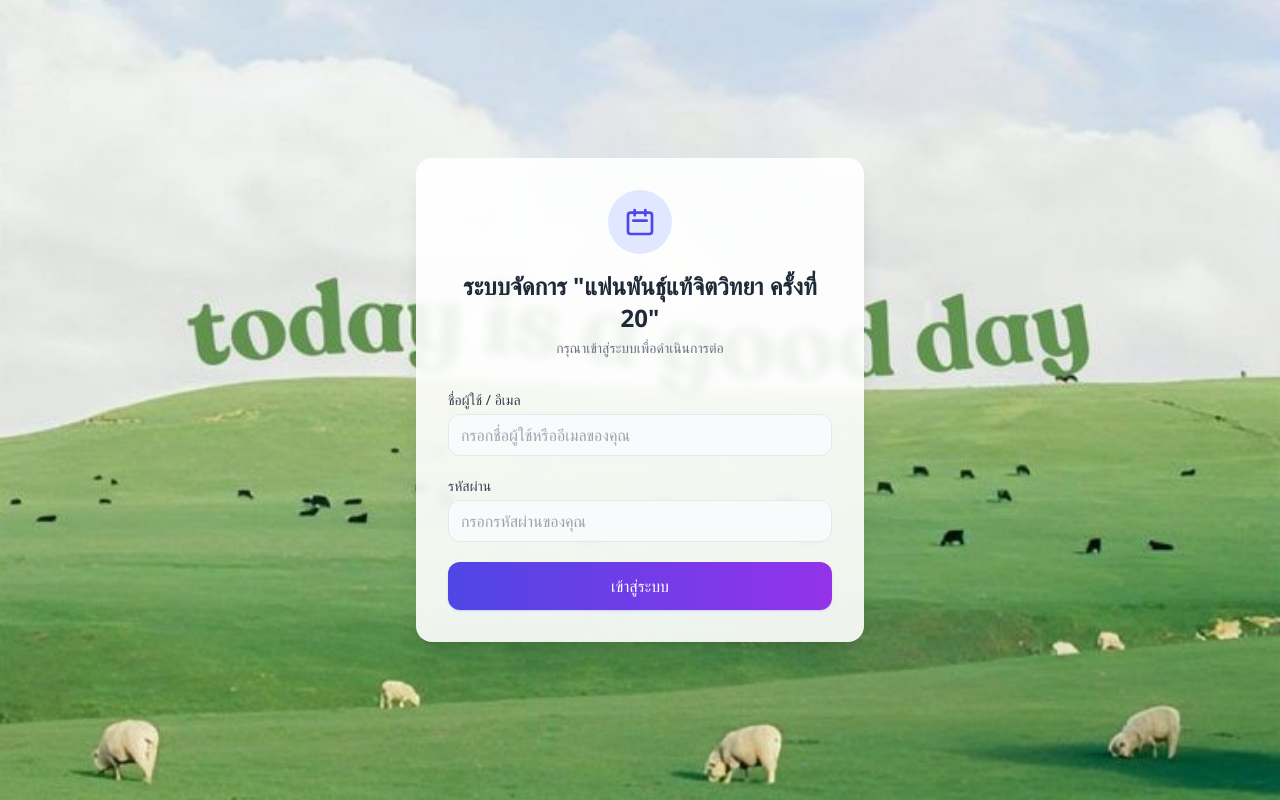
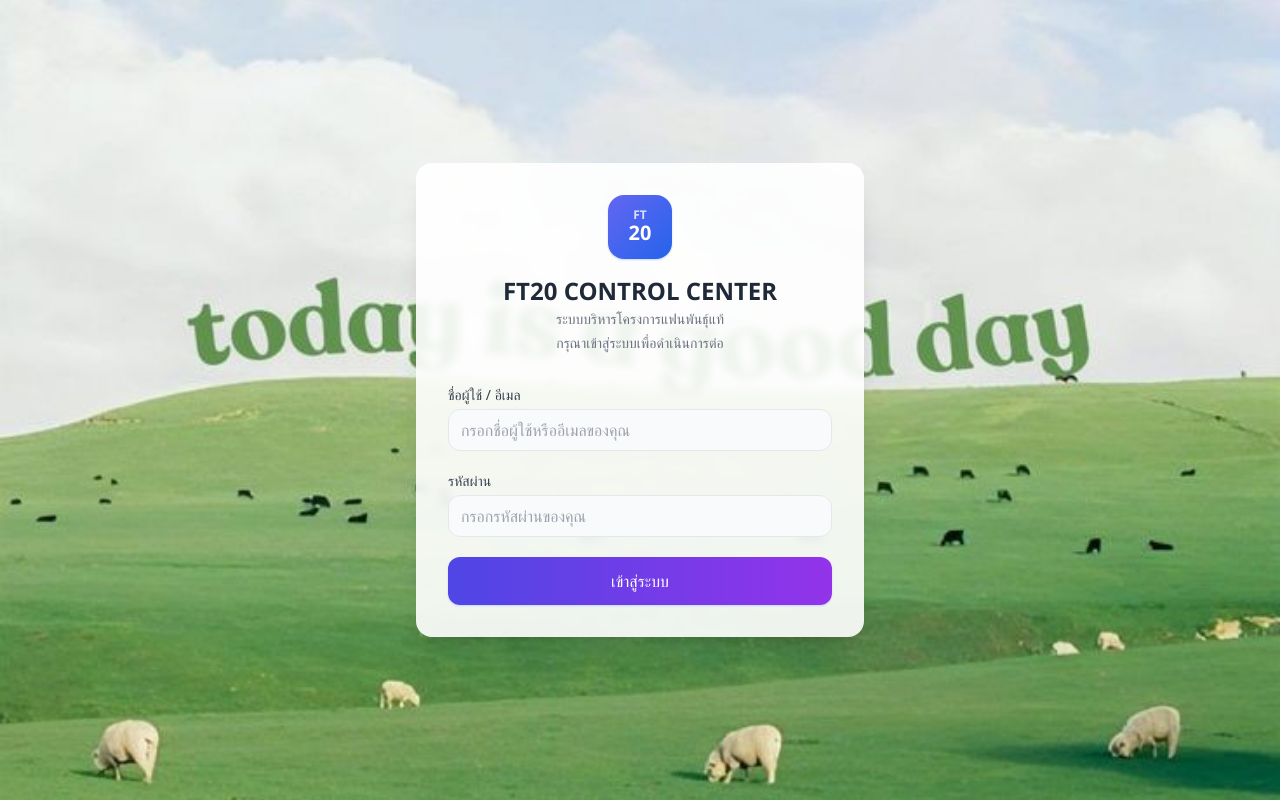
Before and after one commit to hh7uiijj-cmd/Management-system, a React (Vite) app in the folder frontend/: page /login in a window 1280 px wide. Built offline with nearby package versions, Linux system fonts and the light colour scheme; no server answers; the HTML template or start-up script is replaced by a standard one.

Commit message:
feat: rename app to FT20 CONTROL CENTER with FT/20 badge logo
Updated Navbar, Login page, and browser tab title.

Co-Authored-By: Claude Sonnet 5 <noreply@anthropic.com>
Claude-Session: https://claude.ai/code/session_017eU4s2Jcb9nmZBk98qJdtu

```diff
--- a/frontend/index.html
+++ b/frontend/index.html
@@ -3,7 +3,7 @@
   <head>
     <meta charset="UTF-8" />
     <meta name="viewport" content="width=device-width, initial-scale=1.0" />
-    <title>ระบบจัดการกิจกรรม</title>
+    <title>FT20 CONTROL CENTER</title>
   </head>
   <body>
     <div id="root"></div>
--- a/frontend/src/components/Navbar.jsx
+++ b/frontend/src/components/Navbar.jsx
@@ -23,13 +23,14 @@ const Navbar = () => {
     <nav className="bg-white border-b border-gray-100 sticky top-0 z-20">
       <div className="flex items-center justify-between px-6 py-3 gap-4">
         <div className="flex items-center gap-3 flex-shrink-0">
-          <div className="w-10 h-10 rounded-2xl bg-gradient-to-br from-indigo-500 to-purple-600 flex items-center justify-center shadow-sm shadow-indigo-200">
-            <svg className="w-5 h-5 text-white" fill="none" stroke="currentColor" viewBox="0 0 24 24">
-              <path strokeLinecap="round" strokeLinejoin="round" strokeWidth={2}
-                d="M8 7V3m8 4V3m-9 8h10M5 21h14a2 2 0 002-2V7a2 2 0 00-2-2H5a2 2 0 00-2 2v12a2 2 0 002 2z" />
-            </svg>
+          <div className="w-12 h-12 rounded-2xl bg-gradient-to-br from-indigo-500 to-blue-600 flex flex-col items-center justify-center shadow-sm shadow-indigo-200 leading-none flex-shrink-0">
+            <span className="text-[10px] font-bold text-white/80">FT</span>
+            <span className="text-base font-extrabold text-white -mt-0.5">20</span>
           </div>
-          <span className="text-lg font-bold text-gray-800 hidden sm:block">ระบบจัดการกิจกรรม</span>
+          <div className="hidden sm:block leading-tight">
+            <p className="text-lg font-extrabold text-gray-800">FT20 CONTROL CENTER</p>
+            <p className="text-xs text-gray-400">ระบบบริหารโครงการแฟนพันธุ์แท้</p>
+          </div>
         </div>
 
         <div className="flex-1 max-w-md hidden md:block">
--- a/frontend/src/pages/Login.jsx
+++ b/frontend/src/pages/Login.jsx
@@ -32,13 +32,12 @@ const Login = () => {
     >
       <div className="bg-white/90 backdrop-blur-sm rounded-2xl shadow-xl w-full max-w-md p-8">
         <div className="text-center mb-8">
-          <div className="inline-flex items-center justify-center w-16 h-16 bg-indigo-100 rounded-full mb-4">
-            <svg className="w-8 h-8 text-indigo-600" fill="none" stroke="currentColor" viewBox="0 0 24 24">
-              <path strokeLinecap="round" strokeLinejoin="round" strokeWidth={2}
-                d="M8 7V3m8 4V3m-9 8h10M5 21h14a2 2 0 002-2V7a2 2 0 00-2-2H5a2 2 0 00-2 2v12a2 2 0 002 2z" />
-            </svg>
+          <div className="inline-flex flex-col items-center justify-center w-16 h-16 rounded-2xl bg-gradient-to-br from-indigo-500 to-blue-600 mb-4 leading-none shadow-sm shadow-indigo-200">
+            <span className="text-xs font-bold text-white/80">FT</span>
+            <span className="text-xl font-extrabold text-white -mt-1">20</span>
           </div>
-          <h1 className="text-2xl font-bold text-gray-800">ระบบจัดการ "แฟนพันธุ์แท้จิตวิทยา ครั้งที่ 20"</h1>
+          <h1 className="text-2xl font-bold text-gray-800">FT20 CONTROL CENTER</h1>
+          <p className="text-sm text-gray-500 mt-0.5">ระบบบริหารโครงการแฟนพันธุ์แท้</p>
           <p className="text-gray-500 mt-1 text-sm">กรุณาเข้าสู่ระบบเพื่อดำเนินการต่อ</p>
         </div>
 
```
